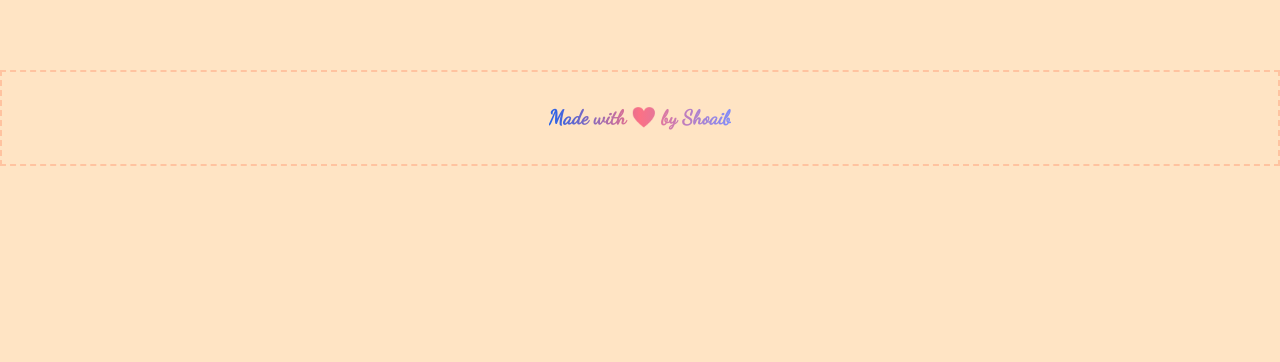
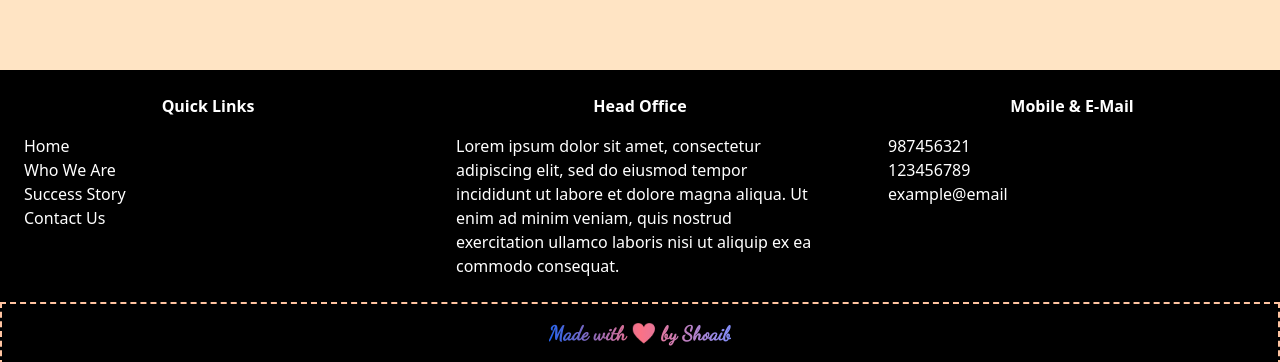
Before and after one commit to Nirvana2299/event-planning, a React (Create React App) app: page /catering in a window 1280 px wide. Shown: the part 1523-1885 px from the top of the page. Before the commit the page ends 1689 px from the top, so only its background shows below. Built offline with nearby package versions, Linux system fonts and the light colour scheme.

Commit message:
modified:   src/Components/Footer.js

```diff
--- a/src/Components/Footer.js
+++ b/src/Components/Footer.js
@@ -1,11 +1,35 @@
 export default function Footer() {
     return (
         <footer>
-            <div className="flex justify-items-center align-center py-8 border-dashed border-2 border-gentlecare-100" >
-                <h3 className="cursive text-center text-md sm:text-xl bg-gradient-to-r from-blue-600 via-rose-400 to-indigo-400 inline-block text-transparent bg-clip-text font-bold mx-auto">
-                    Made with ❤️ by Shoaib
-                </h3>
-            </div>
+
+                <div className="grid gap-4 grid-cols-1 md:grid-cols-3 bg-black text-white">
+                    <div className="w-auto text-center py-6 px-6">
+                        <h3 className="font-bold">Quick Links</h3>
+                        <ul className="text-left pt-4">
+                            <li>Home</li>
+                            <li>Who We Are</li>
+                            <li>Success Story</li>
+                            <li>Contact Us</li>
+                        </ul>
+                    </div>
+                    <div className="w-auto text-center py-6 px-6">
+                        <h3 className="font-bold">Head Office</h3>
+                        <p className="text-left pt-4">Lorem ipsum dolor sit amet, consectetur adipiscing elit, sed do eiusmod tempor incididunt ut labore et dolore magna aliqua. Ut enim ad minim veniam, quis nostrud exercitation ullamco laboris nisi ut aliquip ex ea commodo consequat. </p>
+                    </div>
+                    <div className="w-auto text-center py-6 px-6">
+                        <h3 className="font-bold">Mobile & E-Mail</h3>
+                        <ul className="text-left pt-4">
+                            <li>987456321</li>
+                            <li>123456789</li>
+                            <li>example@email</li>
+                        </ul>
+                    </div>
+                </div>
+                <div className="flex justify-items-center bg-black align-center py-4 border-dashed border-2 border-gentlecare-100" >
+                    <h3 className="cursive text-center text-md sm:text-xl bg-gradient-to-r from-blue-600 via-rose-400 to-indigo-400 inline-block text-transparent bg-clip-text font-bold mx-auto">
+                        Made with ❤️ by Shoaib
+                    </h3>
+                </div>
         </footer>
     )
 }
```
